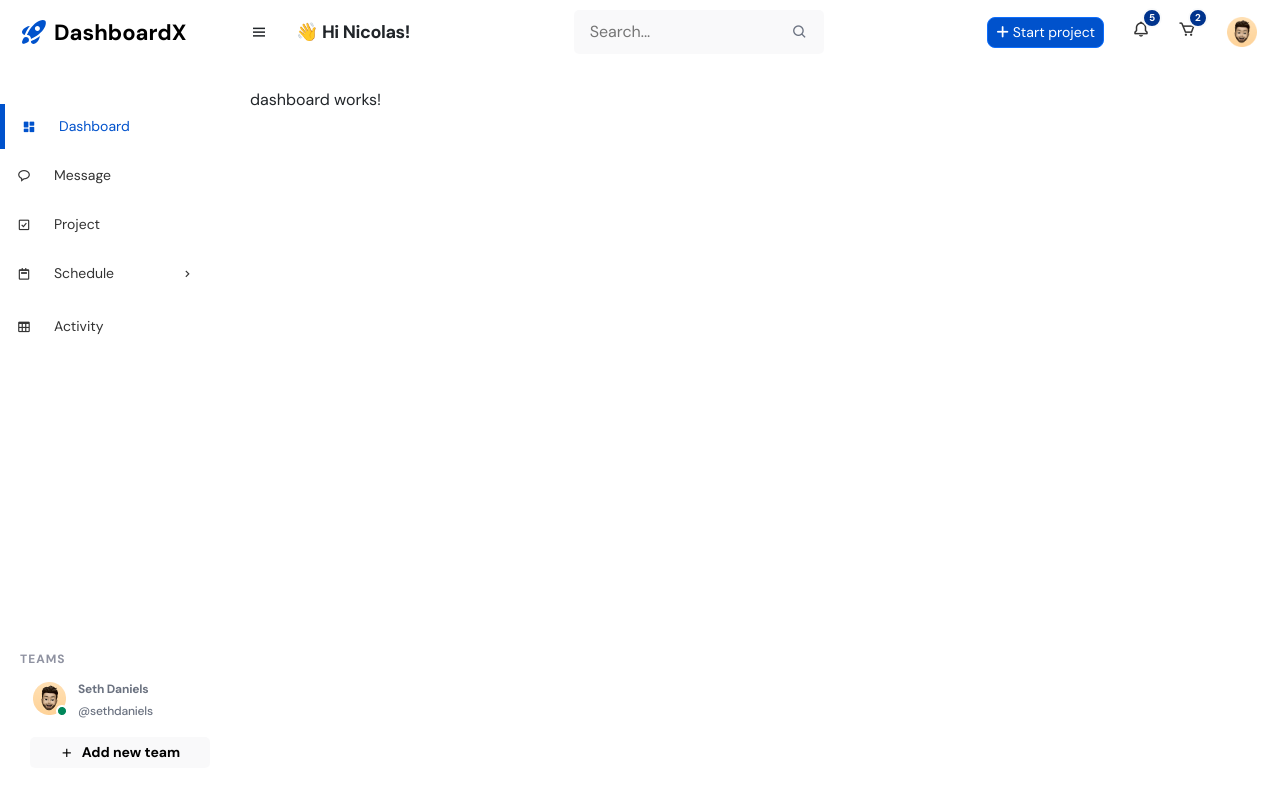
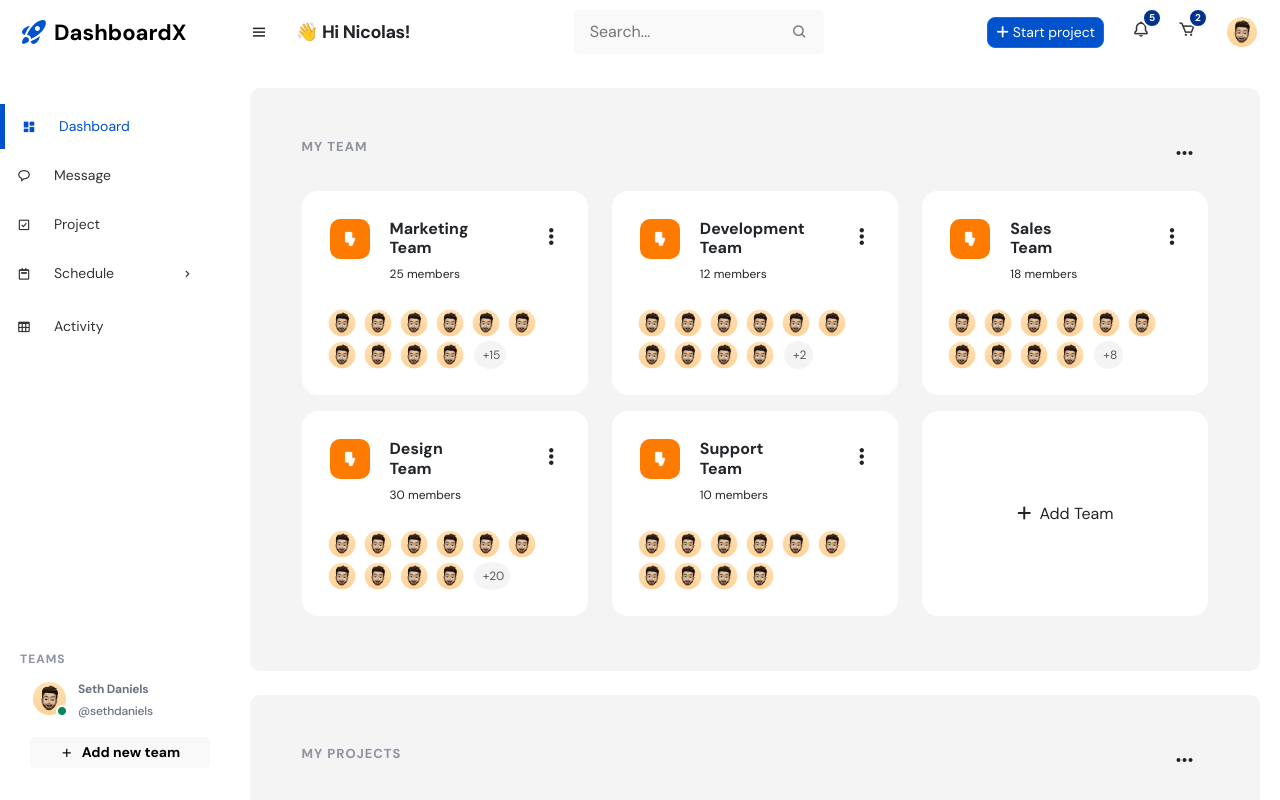
Before and after one commit to Melodious-nub/assessment-project, an Angular app: page /admin/dashboard in a window 1280 px wide. Shown: the top 800 px of the page. Built offline with nearby package versions, Linux system fonts and the light colour scheme; sample sign-in values are in the browser's storage.

Commit message:
updated with my teams on dashboard

```diff
--- a/src/app/admin/admin.module.ts
+++ b/src/app/admin/admin.module.ts
@@ -15,8 +15,9 @@ import { ToastrModule } from 'ngx-toastr';
 import { NgbModule } from '@ng-bootstrap/ng-bootstrap';
 import {MatSidenavModule} from '@angular/material/sidenav';
 import {MatListModule} from '@angular/material/list';
-import { FormsModule } from '@angular/forms';
+import { FormsModule, ReactiveFormsModule } from '@angular/forms';
 import { MessageComponent } from './message/message.component';
+import {MatMenuModule} from '@angular/material/menu';
 
 @NgModule({
   declarations: [
@@ -28,6 +29,7 @@ import { MessageComponent } from './message/message.component';
     CommonModule,
     AdminRoutingModule,
     FormsModule,
+    ReactiveFormsModule,
 
     MatToolbarModule,
     MatFormFieldModule,
@@ -38,6 +40,7 @@ import { MessageComponent } from './message/message.component';
     MatProgressSpinnerModule,
     MatSidenavModule,
     MatListModule,
+    MatMenuModule,
 
     ToastrModule.forRoot({
       timeOut: 2000,
--- a/src/app/admin/dashboard/dashboard.component.css
+++ b/src/app/admin/dashboard/dashboard.component.css
@@ -0,0 +1,52 @@
+.dashboard-conatiner {
+    width: 100%;
+    height: auto;
+    background: white;
+}
+
+.my-team-section {
+    padding: 15px;
+    background: rgba(143, 146, 161, 0.1);
+    border-radius: 10px;
+}
+
+.my-project-section {
+    padding: 15px;
+    background: rgba(143, 146, 161, 0.1);
+    border-radius: 10px;
+}
+
+.head-text {
+    font-size: 13px;
+    font-weight: 700;
+    color: #8F92A1;
+    letter-spacing: 1px;
+    line-height: 20px;
+    text-transform: uppercase;
+}
+
+.moreoption {
+    display: flex;
+    align-items: center;
+    justify-content: end;
+}
+
+.moreoption .navbar {
+    padding: 10px;
+}
+
+.moreoption li .nav-link {
+    color: #222;
+    font-size: 16px;
+}
+
+.moreoption .dropdown-toggle::after {
+    display: none;
+}
+
+.moreoption .dropdown-menu[data-bs-popper] {
+    top: 100%;
+    left: auto;
+    right: 0;
+    margin-top: 0.125rem;
+}
--- a/src/app/admin/dashboard/dashboard.component.html
+++ b/src/app/admin/dashboard/dashboard.component.html
@@ -1 +1,157 @@
-<p>dashboard works!</p>
+<div class="dashboard-conatiner">
+    <div class="my-team-section">
+        <div class="container-fluid py-4">
+            <!-- header for my team -->
+            <div class="d-flex justify-content-between align-items-center mb-3">
+                <h4 class="head-text">My team</h4>
+
+                <button mat-icon-button [matMenuTriggerFor]="menu" aria-label="Example icon-button with a menu">
+                    <mat-icon>more_horiz</mat-icon>
+                </button>
+                <mat-menu #menu="matMenu">
+                    <button mat-menu-item>
+                      <mat-icon>dialpad</mat-icon>
+                      <span>Redial</span>
+                    </button>
+                    <button mat-menu-item disabled>
+                      <mat-icon>voicemail</mat-icon>
+                      <span>Check voice mail</span>
+                    </button>
+                    <button mat-menu-item>
+                      <mat-icon>notifications_off</mat-icon>
+                      <span>Disable alerts</span>
+                    </button>
+                </mat-menu>
+            </div>
+
+            <div class="row">
+                <!-- Loop Through Team Cards -->
+                <div class="col-xl-4 mb-3" *ngFor="let team of teams">
+                  <div class="card h-100" style="border: transparent; border-radius: 16px;">
+                    <div class="card-body d-flex flex-column p-4">
+                      <div class="row">
+                        <div class="col-8">
+                          <div class="d-flex">
+                            <div class="flex-shrink-0">
+                              <img class="img-fluid" style="max-width: 48px;" src="../../../assets/images/avatar-team.svg" alt="user img">
+                            </div>
+                            <div class="flex-grow-1 ms-3 mt-1">
+                              <h6 style="font-weight: 700;">{{ team.name }}</h6>
+                              <p style="font-size: 12px;">{{ team.members }} members</p>
+                            </div>
+                          </div>
+                        </div>
+                        <div class="col-4">
+                            <ul class="moreoption">
+                                <li class="navbar nav-item dropdown">
+                                    <a class="nav-link dropdown-toggle" role="button" data-bs-toggle="dropdown" aria-expanded="false"><i class="fa fa-ellipsis-v fa-lg"></i></a>
+                                    <ul class="dropdown-menu">
+                                        <li><a class="dropdown-item">Action</a></li>
+                                        <li><a class="dropdown-item">Another action</a></li>
+                                        <li>
+                                            <hr class="dropdown-divider">
+                                        </li>
+                                        <li><a class="dropdown-item">Something else here</a></li>
+                                    </ul>
+                                </li>
+                            </ul>
+                        </div>
+                        <div class="col-12">
+                          <div class="d-flex align-items-center mt-2">
+                            <div class="avatar-list">
+                              <!-- Display first 10 member icons -->
+                              <ng-container *ngFor="let i of [].constructor(displayAvatars(team.members))">
+                                <img src="../../../assets/images/48px.png" alt="Member" class="rounded-circle me-1" style="width: 32px;">
+                              </ng-container>
+                              <!-- Display +X for remaining members -->
+                              <span *ngIf="team.members > 10" class="ms-1 text-muted"
+                                    style="background: rgba(143, 146, 161, 0.1); padding: 6px; font-size: 12px; border-radius: 50%;">
+                                +{{ team.members - 10 }}
+                              </span>
+                            </div>
+                          </div>
+                        </div>
+                      </div>
+                    </div>
+                  </div>
+                </div>
+
+                <!-- Add Team Card -->
+                <div class="col-xl-4 mb-3">
+                  <div class="card h-100" style="border: transparent; border-radius: 16px;">
+                    <div class="card-body d-flex justify-content-center align-items-center p-4">
+                      <!-- Trigger Modal using HTML attributes -->
+                      <button class="btn" data-bs-toggle="modal" data-bs-target="#addTeamModal">
+                        <i class="fa-solid fa-plus me-1"></i> Add Team
+                      </button>
+                    </div>
+                  </div>
+                </div>
+              </div>
+
+              <!-- Add Team Modal -->
+              <div class="modal fade" id="addTeamModal" tabindex="-1" aria-labelledby="addTeamModalLabel" aria-hidden="true">
+                <div class="modal-dialog modal-dialog-centered">
+                  <div class="modal-content">
+                    <div class="modal-header">
+                      <h5 class="modal-title" id="addTeamModalLabel">Add Team</h5>
+                      <button type="button" class="btn-close" data-bs-dismiss="modal"></button>
+                    </div>
+                    <form [formGroup]="addTeamForm" (ngSubmit)="addTeam()">
+                      <div class="modal-body">
+                        <div class="mb-3">
+                          <label for="teamName" class="form-label">Team Name</label>
+                          <input type="text" id="teamName" formControlName="name" class="form-control" placeholder="Enter team name">
+                        </div>
+                        <div class="mb-3">
+                          <label for="memberCount" class="form-label">Member Count</label>
+                          <input type="number" id="memberCount" formControlName="members" class="form-control" placeholder="Enter member count">
+                        </div>
+                      </div>
+                      <div class="modal-footer">
+                        <button type="button" class="btn btn-secondary" data-bs-dismiss="modal">Cancel</button>
+                        <button type="submit" class="btn btn-primary" data-bs-dismiss="modal">Add Team</button>
+                      </div>
+                    </form>
+                  </div>
+                </div>
+            </div>
+        </div>
+        <!-- end container -->
+    </div>
+    <!-- end team section -->
+
+
+    <!-- My project section -->
+    <div class="my-project-section mt-4">
+        <div class="container-fluid py-4">
+            <!-- header for my projects -->
+            <div class="d-flex justify-content-between align-items-center mb-3">
+                <h4 class="head-text">My projects</h4>
+
+                <button mat-icon-button [matMenuTriggerFor]="menu" aria-label="Example icon-button with a menu">
+                    <mat-icon>more_horiz</mat-icon>
+                </button>
+                <mat-menu #menu="matMenu">
+                    <button mat-menu-item>
+                      <mat-icon>dialpad</mat-icon>
+                      <span>Redial</span>
+                    </button>
+                    <button mat-menu-item disabled>
+                      <mat-icon>voicemail</mat-icon>
+                      <span>Check voice mail</span>
+                    </button>
+                    <button mat-menu-item>
+                      <mat-icon>notifications_off</mat-icon>
+                      <span>Disable alerts</span>
+                    </button>
+                </mat-menu>
+            </div>
+            <!-- end header -->
+
+            <div class="row">
+
+            </div>
+        </div>
+    </div>
+</div>
--- a/src/app/admin/dashboard/dashboard.component.ts
+++ b/src/app/admin/dashboard/dashboard.component.ts
@@ -1,4 +1,5 @@
 import { Component } from '@angular/core';
+import { FormBuilder, FormGroup, Validators } from '@angular/forms';
 
 @Component({
   selector: 'app-dashboard',
@@ -6,5 +7,32 @@ import { Component } from '@angular/core';
   styleUrl: './dashboard.component.css'
 })
 export class DashboardComponent {
+  teams: any[] = [
+    { name: 'Marketing Team', members: 25 },
+    { name: 'Development Team', members: 12 },
+    { name: 'Sales Team', members: 18 },
+    { name: 'Design Team', members: 30 },
+    { name: 'Support Team', members: 10 },
+  ];
+  addTeamForm: FormGroup;
 
+  constructor(private fb: FormBuilder) {
+    this.addTeamForm = this.fb.group({
+      name: ['', Validators.required],
+      members: [0, [Validators.required, Validators.min(1)]],
+    });
+  }
+
+  // Function to display avatars (max 10)
+  displayAvatars(memberCount: number): number {
+    return Math.min(10, memberCount);
+  }
+
+  addTeam(): void {
+    if (this.addTeamForm.valid) {
+      const team = this.addTeamForm.value;
+      this.teams.push(team);
+      this.addTeamForm.reset({ members: 10 });
+    }
+  }
 }
```
Also changed, not shown: src/assets/images/avatar-team.svg (added).
